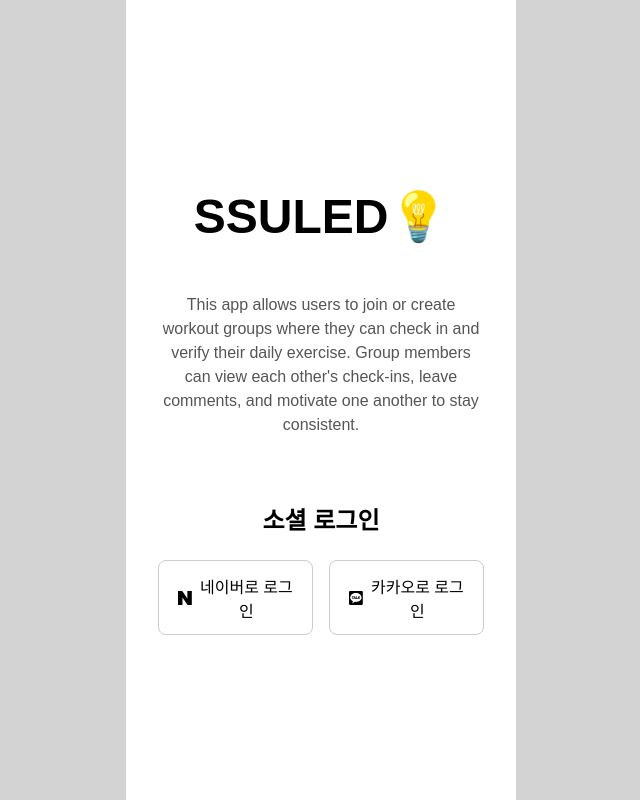
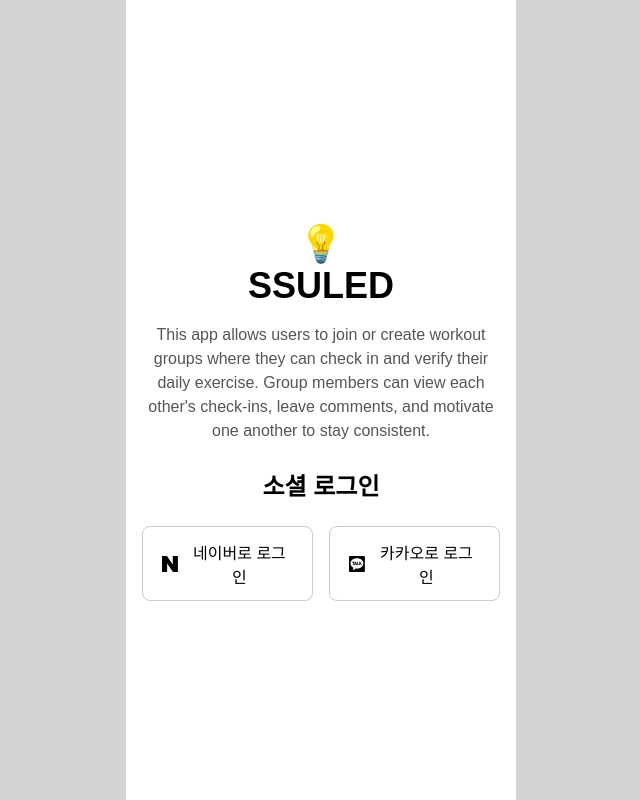
Before and after one commit to SSU-LED/SSULED-FE, a React (Vite) app: page /login in a window 1280 px wide. Shown: the whole page, without its empty margins (319-959 px from the left). Built offline with nearby package versions, Linux system fonts and the light colour scheme; no server answers.

Commit message:
style: update login screen UI styles

```diff
--- a/src/components/title/LargeTitle.tsx
+++ b/src/components/title/LargeTitle.tsx
@@ -7,7 +7,7 @@ function LargeTitle({ children }: React.PropsWithChildren<object>) {
 export default LargeTitle;
 
 const titleStyle: React.CSSProperties = {
-    fontSize: "48px",
+    fontSize: "36px",
     fontWeight: "bold",
     marginBottom: "16px",
     marginTop: "24px",
--- a/src/pages/auth/Login.tsx
+++ b/src/pages/auth/Login.tsx
@@ -16,7 +16,7 @@ function Login() {
     <div style={layoutStyle}>
       <style>{responsiveCSS}</style>
       <div className="title-wrapper">
-        <LargeTitle>SSULED💡</LargeTitle>
+        <LargeTitle>💡<br/>SSULED</LargeTitle>
       </div>
       <div className="brif-content-wrapper">
         This app allows users to join or create workout groups where they can
@@ -49,19 +49,20 @@ const layoutStyle: React.CSSProperties = {
   alignItems: "center",
   justifyContent: "center",
   height: "100vh",
-  padding: "2rem",
+  padding: "1rem",
   fontFamily: "sans-serif",
   textAlign: "center",
 };
 
 const responsiveCSS = `
     .title-wrapper {
-        margin-bottom: 2rem;
+        top: "24px",
+        margin-bottom: 1rem;
     }
 
     .brif-content-wrapper {
         max-width: 500px;
-        margin-bottom: 3rem;
+        margin-bottom: 0.5rem;
         font-size: 1rem;
         color: #555;
         line-height: 1.5;
```
